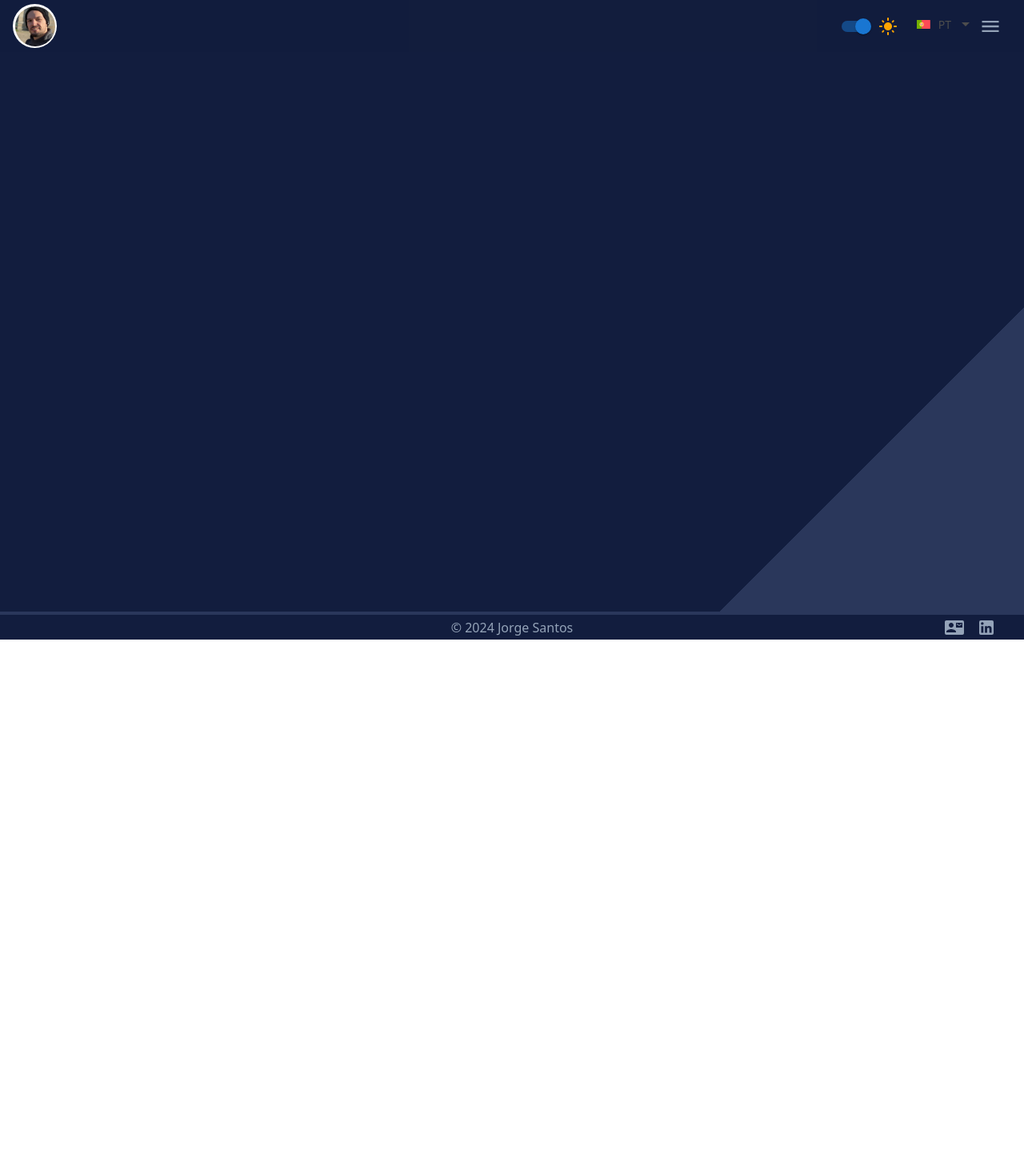
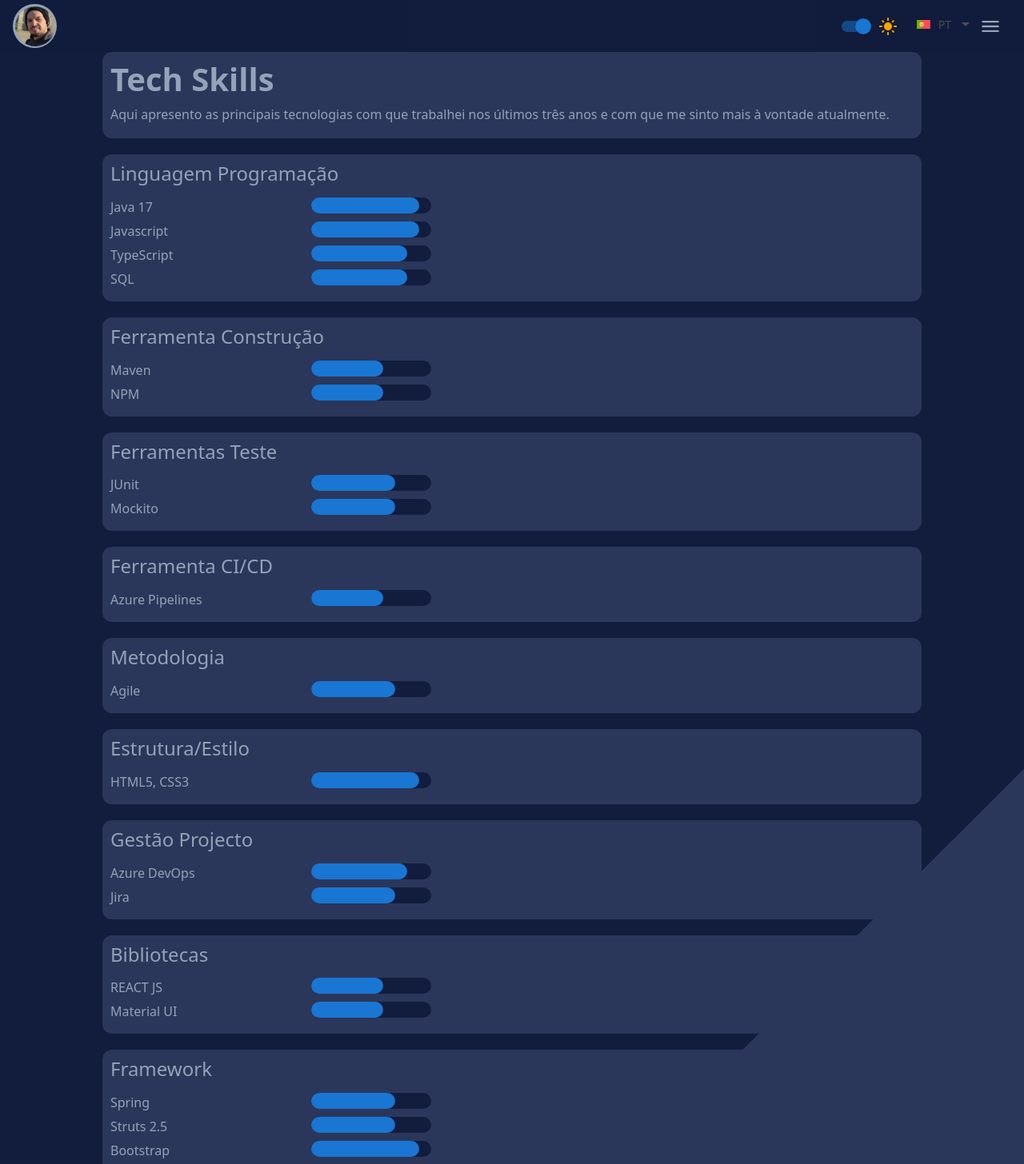
Before and after one commit to JorgeSantos84/personal-page, a React (Create React App) app: page /tech-skills in a window 1280 px wide. Shown: the top 1456 px of the page at 80% size. Before the commit the page ends 800 px from the top, so only its background shows below. Built offline with nearby package versions, Linux system fonts and the light colour scheme.

Commit message:
feature: added teck skills page

```diff
--- a/public/index.html
+++ b/public/index.html
@@ -2,7 +2,7 @@
 <html lang="en">
   <head>
     <meta charset="utf-8" />
-    <link rel="icon" href="%PUBLIC_URL%/favicon.ico" />
+    <link rel="icon" href="%PUBLIC_URL%/avatar_jorge.jpg" />
 
     <!-- FONT -->
     <link
--- a/src/App.tsx
+++ b/src/App.tsx
@@ -9,6 +9,7 @@
 import Footer from "./components/Footer";
 import WorkInfoPage from "./components/WorkInfoPage";
 import ContactsPage from "./components/ContactsPage";
+import TechSkillsPage from "./components/TechSkillsPage";
 
 function App() {
   return (
@@ -31,6 +32,7 @@
             <Route path="/personal-page" element={<MainPage />} />
             <Route path="/work-experience" element={<WorkInfoPage />} />
             <Route path="/contacts" element={<ContactsPage />} />
+            <Route path="/tech-skills" element={<TechSkillsPage />} />
           </Routes>
         </Box>
         <Footer />
--- a/src/components/Header.tsx
+++ b/src/components/Header.tsx
@@ -126,7 +126,7 @@
           display: "flex",
           justifyContent: "center",
           alignItems: "center",
-          backgroundColor: "white",
+          backgroundColor: "var(--font-color-main)",
           height: 55,
           width: 55,
           borderRadius: "50%",
--- /dev/null
+++ b/src/components/TechSkillsPage.tsx
@@ -0,0 +1,93 @@
+import CenterBox from "./smallComponents/CenterBox";
+import Page from "./smallComponents/Page";
+import PillPercentage from "./smallComponents/PillPercentage";
+import TechSkillsInfo from "../constants/TechSkillsInfo";
+import { TypeTech } from "../constants/TechSkillsInfo";
+import { TechSkillsInfoProps } from "../constants/TechSkillsInfo";
+import { Grid2 } from "@mui/material";
+import { Box } from "@mui/material";
+import { useTheme } from "../context/ThemeContext";
+
+const TechSkillsPage = () => {
+  const { language } = useTheme();
+  const techTypes = Object.values(TypeTech);
+
+  const techNameFromGBtoPT = (techName: string) => {
+    switch (techName) {
+      case TypeTech.Library:
+        return "Bibliotecas";
+      case TypeTech.ProgrammingLanguage:
+        return "Linguagem Programação";
+      case TypeTech.BuildTool:
+        return "Ferramenta Construção";
+      case TypeTech.CICDTool:
+        return "Ferramenta CI/CD";
+      case TypeTech.Methodology:
+        return "Metodologia";
+      case TypeTech.ProjectManagement:
+        return "Gestão Projecto";
+      case TypeTech.Framework:
+        return "Framework";
+      case TypeTech.StructureStyling:
+        return "Estrutura/Estilo";
+      case TypeTech.TestingTool:
+        return "Ferramentas Teste";
+      default:
+        return "Invalid Name";
+    }
+  };
+
+  return (
+    <Page>
+      <CenterBox>
+        <h1 style={{ fontWeight: "bold" }}>Tech Skills</h1>
+        {language && language === "PT" ? (
+          <p>
+            Aqui apresento as principais tecnologias com que trabalhei nos
+            últimos três anos e com que me sinto mais à vontade atualmente.
+          </p>
+        ) : (
+          <p>
+            Here i present the main technologies i worked in the last three
+            years and what i feel most comfortable with today.
+          </p>
+        )}
+      </CenterBox>
+      {techTypes.map((nameTech) => {
+        const techTypeListFromSkills: TechSkillsInfoProps[] =
+          TechSkillsInfo.filter((value) => value.typeTech === nameTech);
+
+        if (techTypeListFromSkills.length > 0) {
+          return (
+            <CenterBox key={nameTech}>
+              <Box sx={{ marginBottom: "15px" }}>
+                <h4>
+                  {language === "PT" ? (
+                    <h4>{techNameFromGBtoPT(nameTech)}</h4>
+                  ) : (
+                    <h4>{nameTech}</h4>
+                  )}
+                </h4>
+              </Box>
+              {techTypeListFromSkills.map((valueSkill, index) => {
+                return (
+                  <Grid2 container key={valueSkill.nameTech + index}>
+                    <Grid2 size={{ xs: 5, md: 3 }}>{valueSkill.nameTech}</Grid2>
+                    <Grid2 size={{ xs: 7, md: 9 }}>
+                      <PillPercentage
+                        pillPercentage={valueSkill.percentageSkill}
+                      />
+                    </Grid2>
+                  </Grid2>
+                );
+              })}
+            </CenterBox>
+          );
+        }
+        return null;
+      })}
+    </Page>
+  );
+};
+
+export default TechSkillsPage;
--- /dev/null
+++ b/src/components/smallComponents/PillPercentage.tsx
@@ -0,0 +1,42 @@
+import { Box } from "@mui/material";
+import { useTheme } from "@mui/material/styles";
+
+const PillPercentage: React.FC<{ pillPercentage: number }> = ({
+  pillPercentage,
+}) => {
+  const theme = useTheme();
+
+  return (
+    <Box
+      sx={{
+        width: "150px",
+        height: "20px",
+        borderRadius: "20px",
+        position: "relative",
+        marginBottom: "10px",
+      }}
+    >
+      <Box
+        sx={{
+          width: "100%", // Full width
+          height: "100%", // Full height
+          backgroundColor: "var(--bk-color)", // Color for the empty portion
+          borderRadius: "20px",
+        }}
+      ></Box>
+      <Box
+        sx={{
+          width: pillPercentage + "%",
+          height: "20px",
+          background: theme.palette.primary.main,
+          borderRadius: "20px",
+          position: "absolute",
+          top: 0,
+          left: 0,
+        }}
+      ></Box>
+    </Box>
+  );
+};
+
+export default PillPercentage;
--- a/src/constants/MenuLabels.ts
+++ b/src/constants/MenuLabels.ts
@@ -4,11 +4,13 @@
 MenuLabels.set("PT", [
   "Inicio _ personal-page",
   "Experiência Laboral _ work-experience",
+  "Tech Skills _ tech-skills",
   "Contactos _ contacts",
 ]);
 MenuLabels.set("GB", [
   "Start _ personal-page",
   "Work Experience _ work-experience",
+  "Tech Skills _ tech-skills",
   "Contacts _ contacts",
 ]);
 
--- /dev/null
+++ b/src/constants/TechSkillsInfo.ts
@@ -0,0 +1,112 @@
+export enum TypeTech {
+  ProgrammingLanguage = "Programming Language",
+  BuildTool = "BuildTool",
+  TestingTool = "TestingTool",
+  CICDTool = "CI/CD Tool",
+  Methodology = "Methodology",
+  StructureStyling = "Structure/Styling",
+  ProjectManagement = "Project Management",
+  Library = "Library",
+  Framework = "Framework",
+}
+
+export interface TechSkillsInfoProps {
+  typeTech: TypeTech;
+  nameTech: string;
+  percentageSkill: number;
+}
+
+const TechSkillsInfo: TechSkillsInfoProps[] = [
+  {
+    typeTech: TypeTech.ProgrammingLanguage,
+    nameTech: "Java 17",
+    percentageSkill: 90,
+  },
+  {
+    typeTech: TypeTech.ProgrammingLanguage,
+    nameTech: "Javascript",
+    percentageSkill: 90,
+  },
+  {
+    typeTech: TypeTech.ProgrammingLanguage,
+    nameTech: "TypeScript",
+    percentageSkill: 80,
+  },
+  {
+    typeTech: TypeTech.Library,
+    nameTech: "REACT JS",
+    percentageSkill: 60,
+  },
+  {
+    typeTech: TypeTech.Library,
+    nameTech: "Material UI",
+    percentageSkill: 60,
+  },
+  {
+    typeTech: TypeTech.ProgrammingLanguage,
+    nameTech: "SQL",
+    percentageSkill: 80,
+  },
+  {
+    typeTech: TypeTech.Framework,
+    nameTech: "Spring",
+    percentageSkill: 70,
+  },
+  {
+    typeTech: TypeTech.Framework,
+    nameTech: "Struts 2.5",
+    percentageSkill: 70,
+  },
+  {
+    typeTech: TypeTech.StructureStyling,
+    nameTech: "HTML5, CSS3",
+    percentageSkill: 90,
+  },
+  {
+    typeTech: TypeTech.Framework,
+    nameTech: "Bootstrap",
+    percentageSkill: 90,
+  },
+  {
+    typeTech: TypeTech.CICDTool,
+    nameTech: "Azure Pipelines",
+    percentageSkill: 60,
+  },
+  {
+    typeTech: TypeTech.ProjectManagement,
+    nameTech: "Azure DevOps",
+    percentageSkill: 80,
+  },
+  {
+    typeTech: TypeTech.ProjectManagement,
+    nameTech: "Jira",
+    percentageSkill: 70,
+  },
+  {
+    typeTech: TypeTech.Methodology,
+    nameTech: "Agile",
+    percentageSkill: 70,
+  },
+  {
+    typeTech: TypeTech.TestingTool,
+    nameTech: "JUnit",
+    percentageSkill: 70,
+  },
+  {
+    typeTech: TypeTech.TestingTool,
+    nameTech: "Mockito",
+    percentageSkill: 70,
+  },
+  {
+    typeTech: TypeTech.BuildTool,
+    nameTech: "Maven",
+    percentageSkill: 60,
+  },
+  {
+    typeTech: TypeTech.BuildTool,
+    nameTech: "NPM",
+    percentageSkill: 60,
+  },
+];
+
+export default TechSkillsInfo;
```
Also changed, not shown: public/avatar_jorge.jpg (added).
